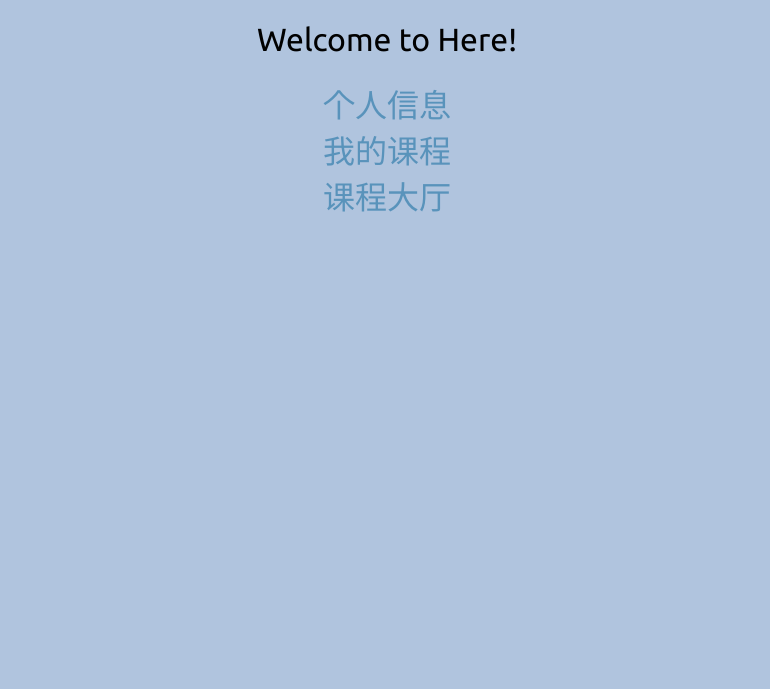
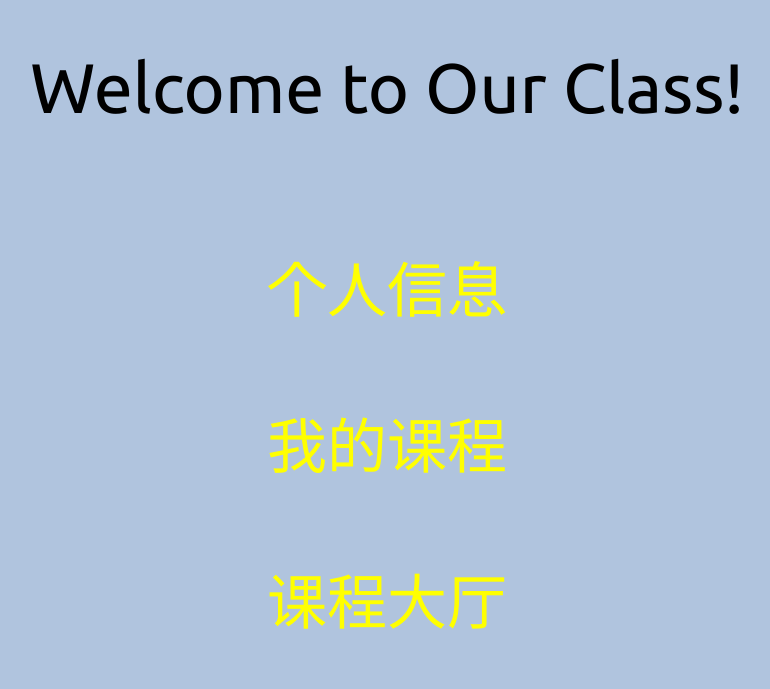
Before and after one commit to SE407-2017/Project_ClassManagement, a Django app: template class_management/templates/index.html in a window 1280 px wide. Shown: the top 689 px of the page, without its empty margins (253-1023 px from the left). Run offline with Django 3.2, Linux system fonts and the light colour scheme; the template is opened without the code that fills it, so the values that code supplies are empty.

Commit message:
Update index.html

```diff
--- a/class_management/templates/index.html
+++ b/class_management/templates/index.html
@@ -7,15 +7,17 @@
     <title>index</title>
     <link href="{% static "css/base.css" %}" rel="stylesheet">
 </head>
-<style>
-        html,body{text-align:center;margin:0px auto;}
-</style>
 <body>
-<h1>Welcome to Here!<h1>
-<a href="http://127.0.0.1:8000/class/edit_product/">个人信息</a>
+<h1 class="index1">Welcome to Our Class!</h1>
 <br>
-<a href="http://127.0.0.1:8000/addclass/"> 我的课程</a>
+<h2 class="index2">
+<a class="index" href="{% url 'edit_product' %}">个人信息</a>
 <br>
-<a href="https://www.baidu.com/"> 课程大厅</a>
+<br>
+<a class="index" href="http://127.0.0.1:8000/addclass/"> 我的课程</a>
+<br>
+<br>
+<a class="index" href="https://www.baidu.com/"> 课程大厅</a>
+</h2>
 </body>
 </html>
```
